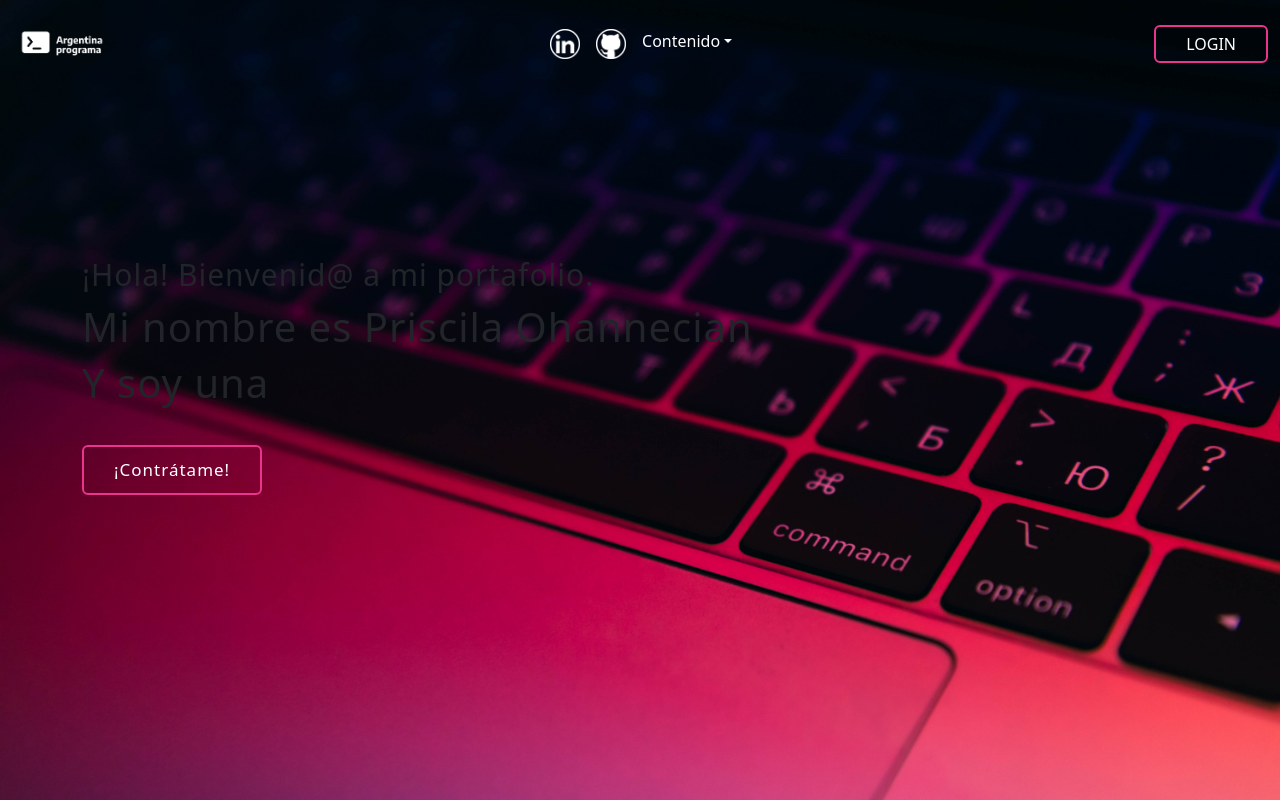
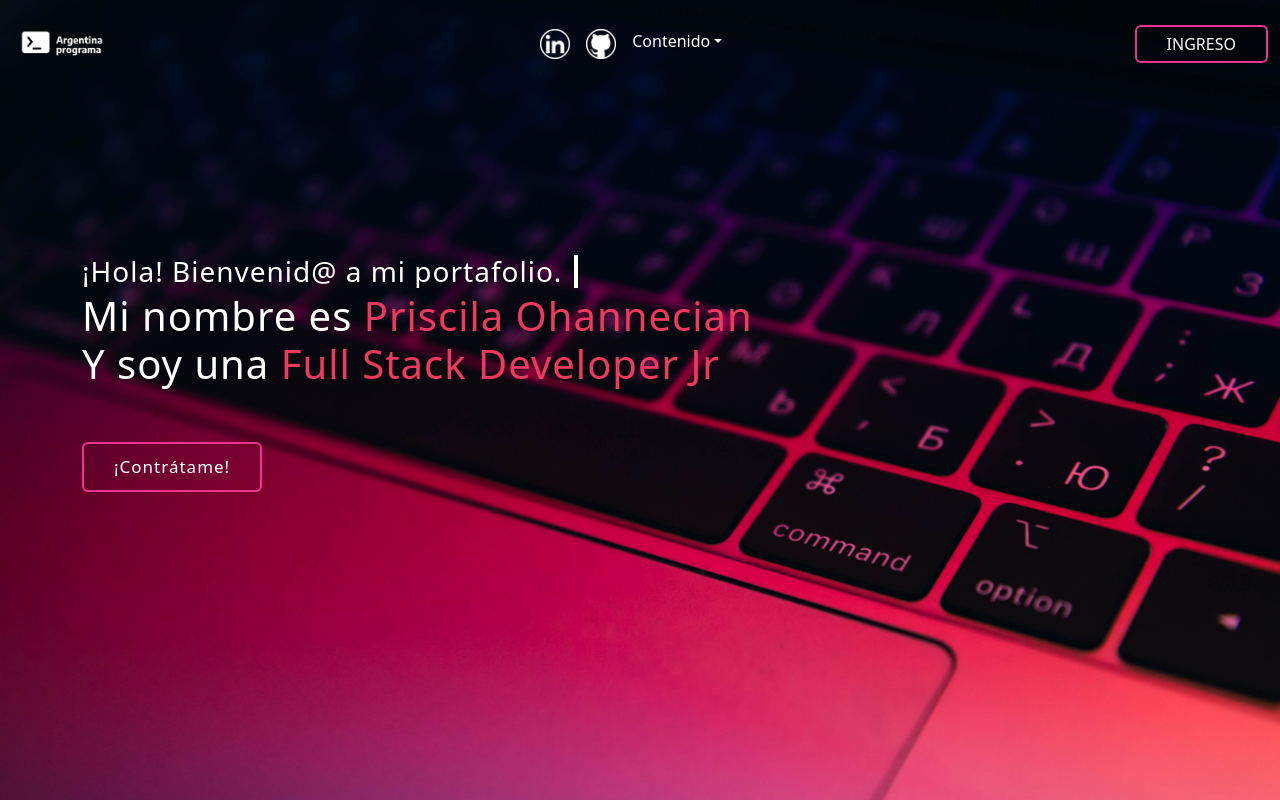
Before and after one commit to Shir07/Mi_Portafolio, an Angular app in the folder Front-end/: page / in a window 1280 px wide. Built offline with nearby package versions, Linux system fonts and the light colour scheme.

Commit message:
Se coloca animación en el banner

```diff
--- a/Front-end/package.json
+++ b/Front-end/package.json
@@ -24,7 +24,7 @@
     "jquery": "^3.6.4",
     "rxjs": "~7.8.0",
     "tslib": "^2.3.0",
-    "typed.js": "^2.0.132",
+    "typed.js": "^2.0.14",
     "zone.js": "~0.12.0"
   },
   "devDependencies": {
--- a/Front-end/src/app/app.component.html
+++ b/Front-end/src/app/app.component.html
@@ -1 +1,2 @@
 <app-header></app-header>
+<script src="https://unpkg.com/typed.js@2.0.14/dist/typed.umd.js"></script>
--- a/Front-end/src/app/components/header/header.component.html
+++ b/Front-end/src/app/components/header/header.component.html
@@ -24,7 +24,7 @@
 
           </div>
           <div class="navbar-nav md-auto">
-              <a href="#" class="nav-item nav-link btn btn-outline-secondary text-white" id="boton">LOGIN</a>
+              <a href="#" class="nav-item nav-link btn btn-outline-secondary text-white" id="boton">INGRESO</a>
           </div>
       </div>
   </div>
--- a/Front-end/src/app/components/hero-home/hero-home.component.css
+++ b/Front-end/src/app/components/hero-home/hero-home.component.css
@@ -5,17 +5,47 @@
     font-size: 17px;
     letter-spacing: 1px;
     line-height: 26px;
+    color: white;
 }
+.type{
+    color: white;
+   display: inline-block;
+    font-size: monospace;
+    white-space: nowrap;
+    border-right: 4px solid;
+    width: 31ch;
+
+
+
+    animation: typing 2s steps(31),
+    blink .5s infinite step-end alternate;
+    overflow: hidden;
+}
+
+@keyframes typing {
+    from { width: 0; }
+}
+
+@keyframes blink {
+    50% { border-color: transparent}
+}
+
+
+
 .text-box h1{
     font-size: 30px;
     line-height: 40px;
 }
 .text-box h2{
     font-size: 40px;
+    line-height: 40px;
 }
 
+
+
+
 .text-box a{
-    margin-top: 30px;
+    margin-top: 50px;
     display: inline-block;
     border-radius: 6px;
     border: 2px solid #EA358F ;
@@ -27,9 +57,10 @@
 }
 
 a:hover{
-    background-color: FF008F;
+    background-color: rgb(108, 117, 125);
 }
 
-#auto-input{
-    color: #EA358F;
+span{
+    color:#ee3a5f;
+
 }
--- a/Front-end/src/app/components/hero-home/hero-home.component.html
+++ b/Front-end/src/app/components/hero-home/hero-home.component.html
@@ -1,18 +1,17 @@
 <div class="container">
     <div class="text-box ">
-        <h1> ¡Hola! Bienvenid@ a mi portafolio.</h1>
-        <h2>Mi nombre es <span>Priscila Ohannecian</span></h2>
-        <h2> Y soy una  <span class="auto-input"></span></h2>
+        <h3> <span class="type"> ¡Hola! Bienvenid@ a mi portafolio.</span></h3>
+
+        <h2>Mi nombre es <span>Priscila Ohannecian</span> </h2>
+        <h2>Y soy una <span>Full Stack Developer Jr</span> </h2>
+
+
+
+
             <a href="">¡Contrátame!</a>
 
-            <script src="https://unpkg.com/typed.js@2.0.132/dist/typed.umd.js"></script>
-            <script> var typed = new Typed(".auto-input", {
-                strings:["Estudiante.","Full Stack Developer Jr."],
-                typeSpeed: 100,
-                backSpeed: 100,
-                loop:true
-            })
-        </script></div>
+
+        </div>
 
 
 </div>
--- a/Front-end/src/index.html
+++ b/Front-end/src/index.html
@@ -12,7 +12,7 @@
   <link rel="icon" type="image/x-icon" href="assets/favicon.ico.png">
 </head>
 <body>
-  <script src="https://unpkg.com/typed.js@2.0.132/dist/typed.umd.js"></script>
+
   <app-root></app-root>
 </body>
 </html>
```
Also changed, not shown: 1 other file (tests, documents, lock files or other folders).
